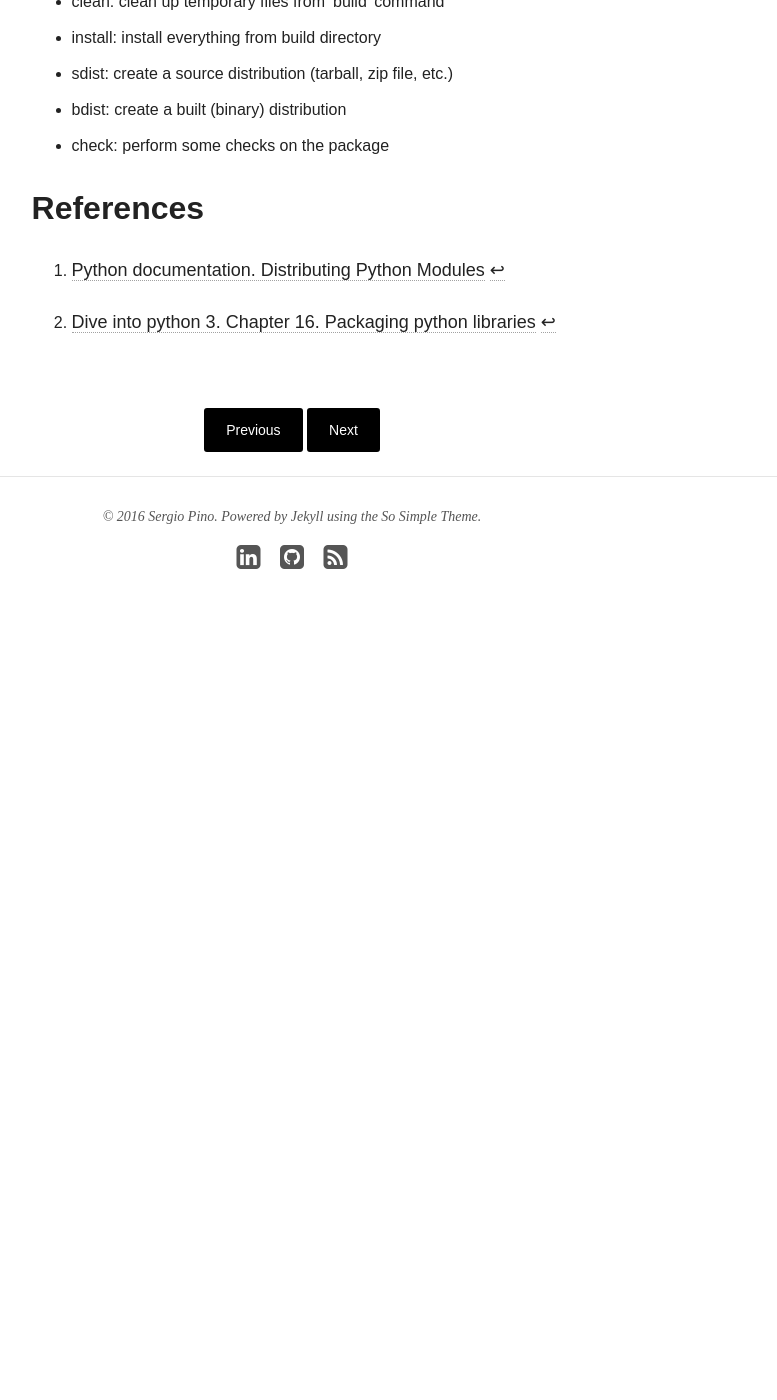
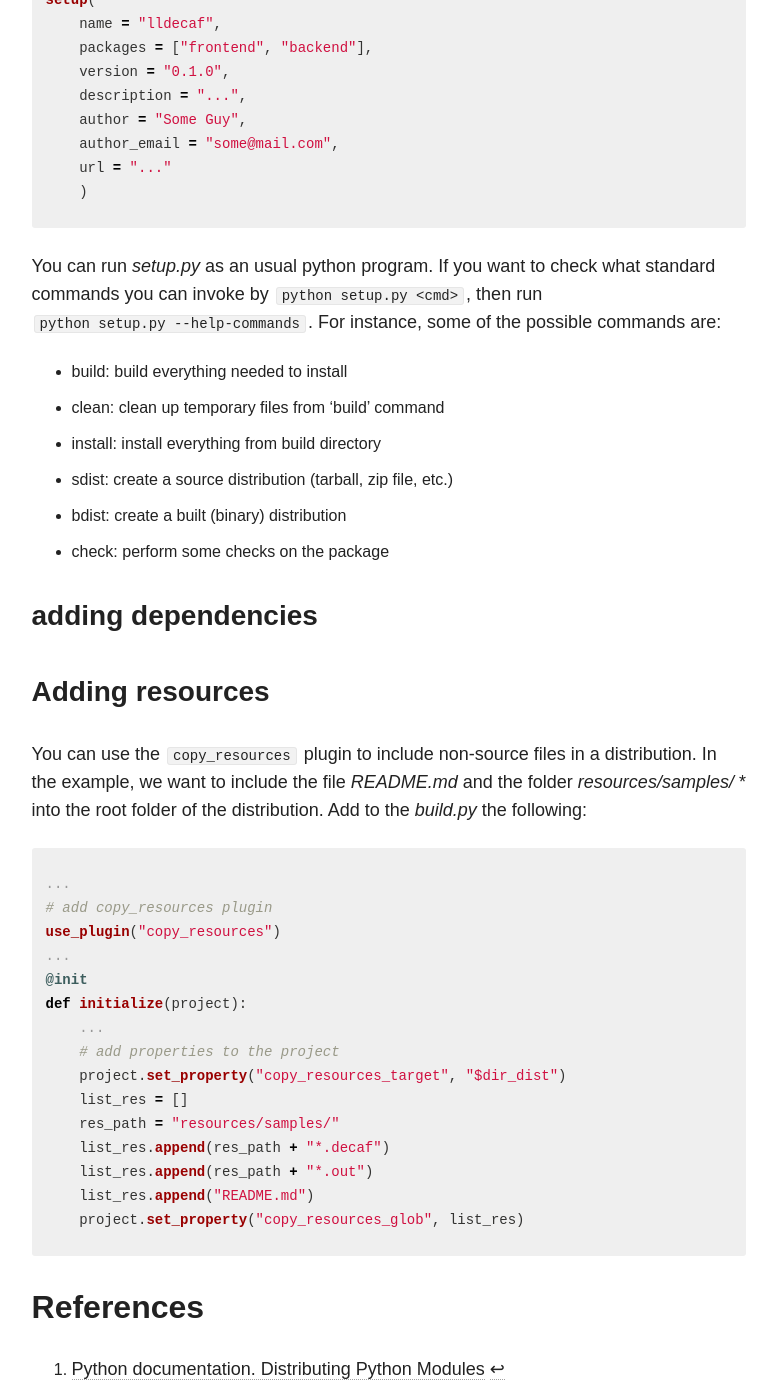
Before and after one commit to spino327/spino327.github.io, a Jekyll site: the page built from _posts/blog/2015/2015-11-24-pybuilder-to-manage-your-python-project.md, in a window 1280 px wide and 1400 px high, scrolled down 2040 px. Shown: the whole window, without its empty margins (348-1125 px from the left). Built offline with Jekyll 4.4.1, drawn with Linux system fonts in a browser that asks for light colours; nearby versions of some CDN libraries; library files that are not in the unit come from our copies; before the commit the page ends 2709 px from its top, so only the background shows below that; some of the changed text lies outside the part shown.

```diff
--- a/_config.yml
+++ b/_config.yml
@@ -54,7 +54,7 @@
   avatar: spbio-photo.jpg
   email: spino327@gmail.com
   disqus-shortname: spino327-github-io
-  twitter: #username
+  twitter: Sergio_Pino_G
   facebook: #username
   github: spino327
   stackexchange: #http://stackoverflow.com/users/123456/username
--- a/_posts/blog/2015/2015-11-24-pybuilder-to-manage-your-python-project.md
+++ b/_posts/blog/2015/2015-11-24-pybuilder-to-manage-your-python-project.md
@@ -12,12 +12,28 @@
 
 In java it is common to use build systems such as maven. I wanted to explore an similar utility for python 2.x.
 
-Distutils is a python package that comes with the release, and that can be used out-of-the-box to build and install your projects [^1] [^2].
+PyBuilder is a software build tool that is based on the concept of dependency based programming [^1].
 
 * Table of Contents
 {:toc}
 
+## Getting ready
+
+We'll use PyBuilder in a virtual environment. This will allow us to install any specific version of a dependency library without interfering with the user environment.
+
+Create a folder for your project. In my case is lldecaf.
+
+{% highlight bash %}
+$ cd lldecaf
+$ virtualenv venv
+$ source venv/bin/activate
+$ pip install pybuilder
+{% endhighlight %}
+
 ## How to...
+
+
+
 
 Similar to maven you can start by providing a directory structure to your project. I'm working on a toy compiler so my project's directory looks like:
 
@@ -71,6 +87,33 @@
 * bdist: create a built (binary) distribution
 * check: perform some checks on the package
 
+### adding dependencies
+
+
+### Adding resources
+
+You can use the `copy_resources` plugin to include non-source files in a distribution. In the example, we want to include the file *README.md* and the folder *resources/samples/* * into the root folder of the distribution. Add to the *build.py* the following:
+
+{% highlight python %}
+...
+# add copy_resources plugin
+use_plugin("copy_resources")
+...
+@init
+def initialize(project):
+    ...
+    # add properties to the project
+    project.set_property("copy_resources_target", "$dir_dist")
+    list_res = []
+    res_path = "resources/samples/"
+    list_res.append(res_path + "*.decaf")
+    list_res.append(res_path + "*.out")
+    list_res.append("README.md")
+    project.set_property("copy_resources_glob", list_res)
+{% endhighlight %}
+
+
+
 ## References
 [^1]: <a target="null" href="https://docs.python.org/2/distutils/introduction.html#distutils-specific-terminology">Python documentation. Distributing Python Modules</a>
-[^2]: <a target="null" href="http://docs.activestate.com/activepython/3.2/diveintopython3/html/packaging.html">Dive into python 3. Chapter 16. Packaging python libraries</a>
+<!--[^2]: <a target="null" href="http://docs.activestate.com/activepython/3.2/diveintopython3/html/packaging.html">Dive into python 3. Chapter 16. Packaging python libraries</a>-->
```
Also changed, not shown: other parts of _posts/blog/2015/2015-11-24-pybuilder-to-manage-your-python-project.md (+2 -2 lines), _posts/blog/2015/2015-11-24-vim-tips.md (+4 -0 lines), _posts/blog/2016/2016-02-27-building-llvm-with-cmake.md (+3 -2 lines), _posts/blog/2016/2016-11-02-building-openmp-support-for-clang.md (added, +73 -0 lines).
